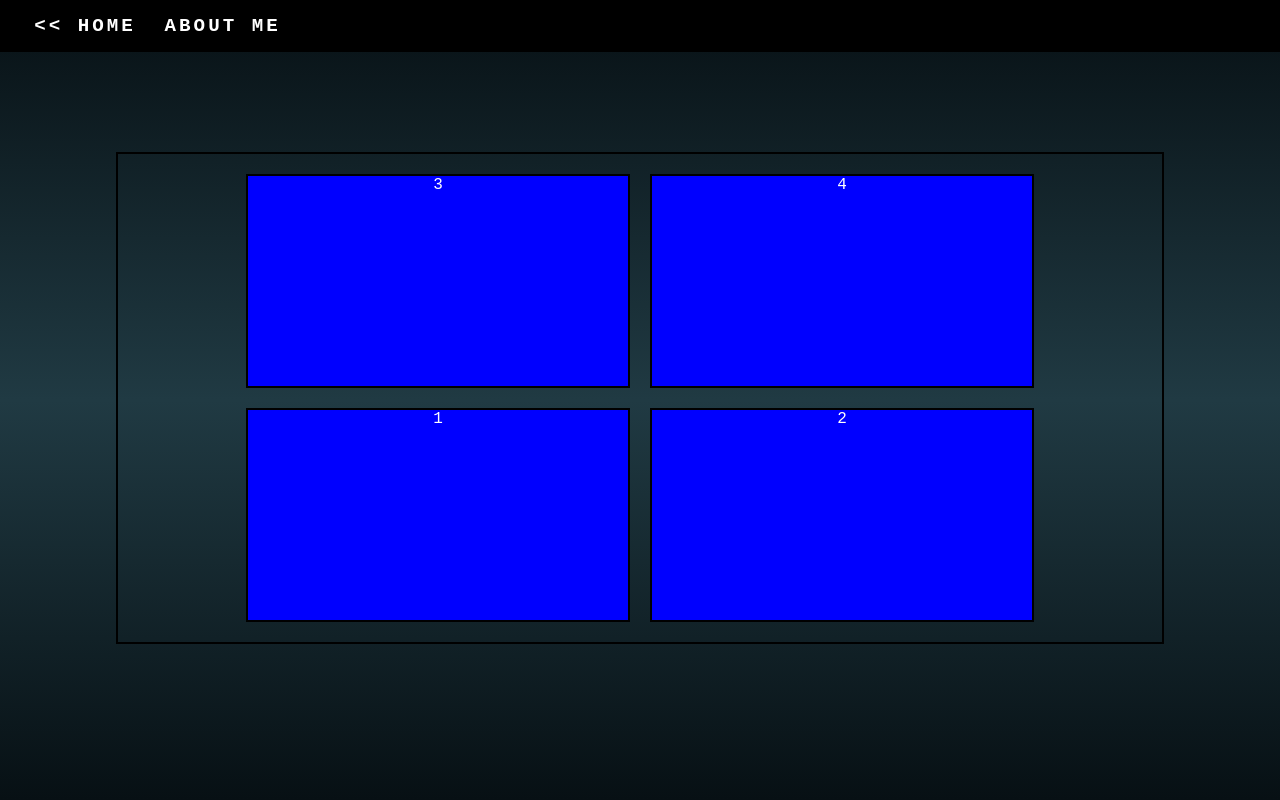
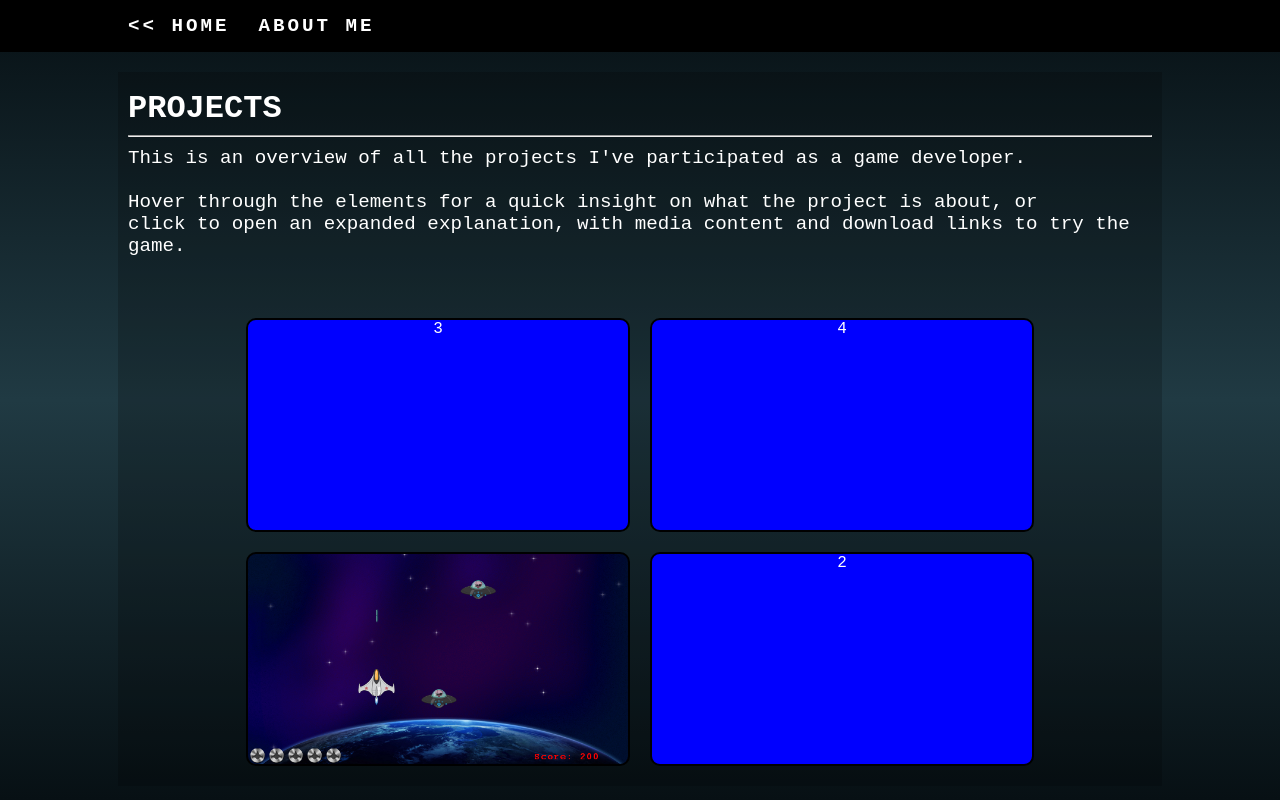
Before and after one commit to FrancPS/francps.github.io, a plain HTML site: page projects.html in a window 1280 px wide. Drawn offline with Linux system fonts and the light colour scheme.

Commit message:
Projects overlay display

```diff
--- a/css/main.css
+++ b/css/main.css
@@ -13,7 +13,19 @@ body {
     margin: 0;
 }
 
-#Header {}
+hr {
+    margin-bottom: 1vh;
+}
+
+h1 {
+    margin: 1vh 0;
+    font: bold 2.7em;
+}
+
+#Header {
+    padding: 15px 15px 15px 10%;
+    background: black;
+}
 
     #Header a {
         text-align: center;
@@ -21,7 +33,7 @@ body {
         letter-spacing: 3px;
         color: #FFF;
         font-size: 1.2em;
-        margin-left: 1.5vw;
+        margin-right: 1.5vw;
         margin-top: 2vh;
     }
 
@@ -35,9 +47,15 @@ body {
     bottom: 0;
 }
 
-.overlay {
-    padding: 15px;
-    background: black;
+.page_content {
+    width: 80%;
+    margin-left: auto;
+    margin-right: auto;
+    margin-top: 20px;
+    left: 0;
+    right: 0;
+    padding: 10px;
+    background-color: rgba(0, 0, 0, 0.2);
 }
 
 #gameCanvas {
@@ -54,145 +72,45 @@ body {
     z-index: -1;
 }
 
-
-.flex-container {
+.flex_container {
     display: flex;
     flex-wrap: wrap-reverse;
     justify-content: center;
     align-items: flex-start;
-    width: 80%;
-    margin-left: auto;
-    margin-right: auto;
-    margin-top: 100px;
-    left: 0;
-    right: 0;
-    padding: 10px;
-    border: 2px solid black;
+
 }
 
-.flex-item {
+.flex_item {
     background-color: blue;
+    background-size: cover;
     width: 380px;
     height: 210px;
     margin: 10px;
     text-align: center;
     border: 2px solid black;
-}
-/*
-canvas {
-    width: 768px;
-    position: absolute;
-    top: 10%;
-    margin-left: auto;
-    margin-right: auto;
-    left: 0;
-    right: 0;
-    text-align: center;
-    background: #262626;
-    z-index: -1;
-    border: 2px solid #FF5900;
+    border-radius: 10px;
 }
 
-#Intro {
-    color: #FFF;
-    padding: 8px;
-    background: rgba(1, 1, 1, 0.5);
-    user-select: none;
-    -moz-user-select: none;
-    -khtml-user-select: none;
-    -webkit-user-select: none;
-    -o-user-select: none;
-    display: inline-block;
+.img_container {
+    height: 100%;
+    overflow: hidden;
+    display: flex;
+    justify-content: center;
+    align-items: center;
 }
 
-#info {
-    color: #FFF;
-    padding: 8px;
-    background: rgba(1, 1, 1, 0.5);
-    margin-top: 5vh;
-    display: inline-block;
-    border: 2px solid white;
-    user-select: none;
-    -moz-user-select: none;
-    -khtml-user-select: none;
-    -webkit-user-select: none;
-    -o-user-select: none;
+.item_overlay {
+    height: 100%;
+    width: 100%;
+    opacity: 0;
+    transition: .5s ease;
+    border-radius: 10px;
+    background-color: rgba(255,255,255,0.9);
 }
 
-h1 {
-    font-size: 4em;
-    margin: 1vh 0;
-    color: white;
+.content:hover .item_overlay {
+    opacity: 1;
+    color: black;
+    text-decoration: none;
+    cursor: pointer;
 }
-
-h2 {
-    color: white;
-    font-size: 2em;
-}
-
-h3 {
-    font-size: 2em;
-}
-
-#ButtonsContainer {
-    margin: 5vh 0.5vw;
-}
-
-.btntabs, .btnhide {
-    color: #FFF;
-    background: rgba(0,0,0,0);
-    padding: 15px;
-    border: 3px solid #FFF;
-    display: inline-block;
-    transition: all 0.4s ease 0s;
-    font-size: 1.2em;
-    letter-spacing: 3px;
-}
-
-    .btntabs:hover {
-        color: #ffffff !important;
-        background: #ff2701;
-        border-color: #ff2701 !important;
-        transition: all 0.4s ease 0s;
-    }
-
-.btnhide {
-    border-radius: 50%;
-    width: 7vw;
-    height: 7vw;
-}
-
-    .btnhide:hover {
-        color: #ffffff !important;
-        background: #01ffae;
-        border-color: #01ffae !important;
-        transition: all 0.4s ease 0s;
-    }
-
-
-
-#tooltip {
-    bottom: 0;
-    display: none;
-    position: fixed;
-    width: 100%;
-    text-align: center;
-    margin-bottom: 2vh;
-    color: white;
-    user-select: none;
-    -moz-user-select: none;
-    -khtml-user-select: none;
-    -webkit-user-select: none;
-    -o-user-select: none;
-}
-
-#TextContainer {
-    background-color: rgba(0,0,0,0.7);
-    width: 100%;
-    height: 500vh;
-    top: 0;
-    position: absolute;
-}
-
-
-    */
--- a/projects.html
+++ b/projects.html
@@ -12,13 +12,33 @@
         <a onclick="window.location.href='about.html'">ABOUT ME</a>
     </div>
 
-    <div class="flex-container">
-        <!-- Reverse Wrapped. Last item will be displayed first -->
-        <div class="flex-item">1</div>
-        <div class="flex-item">2</div>
-        <div class="flex-item">3</div>
-        <div class="flex-item">4</div>
+
+    <div class="page_content">
+
+        <h1>PROJECTS</h1>
+        <hr>
+        <div style="margin: 1% 0 5% 0; font-size: 1.2em; ">
+            <p>This is an overview of all the projects I've participated as a game developer.</p>
+            <br />
+            <p>Hover through the elements for a quick insight on what the project is about, or</p>
+            <p>click to open an expanded explanation, with media content and download links to try the game.</p>
+        </div>
+
+        <div class="flex_container">
+
+            <!-- Reverse Wrapped. Last item will be displayed first -->
+            <div class="flex_item content" style="background-image: url(data/img/GameMakerSpaceShooter.png)">
+                <div class="item_overlay">
+                    <h3>Game Name</h3>
+                    <p>Things to tell about the game</p>
+                </div>
+            </div>
+            <div class="flex_item content">2</div>
+            <div class="flex_item content">3</div>
+            <div class="flex_item content">4</div>
+        </div>
     </div>
+
 
 </body>
 </html>
```
Also changed, not shown: index.html (+2 -2 lines), data/img/GameMakerSpaceShooter.png (added).
